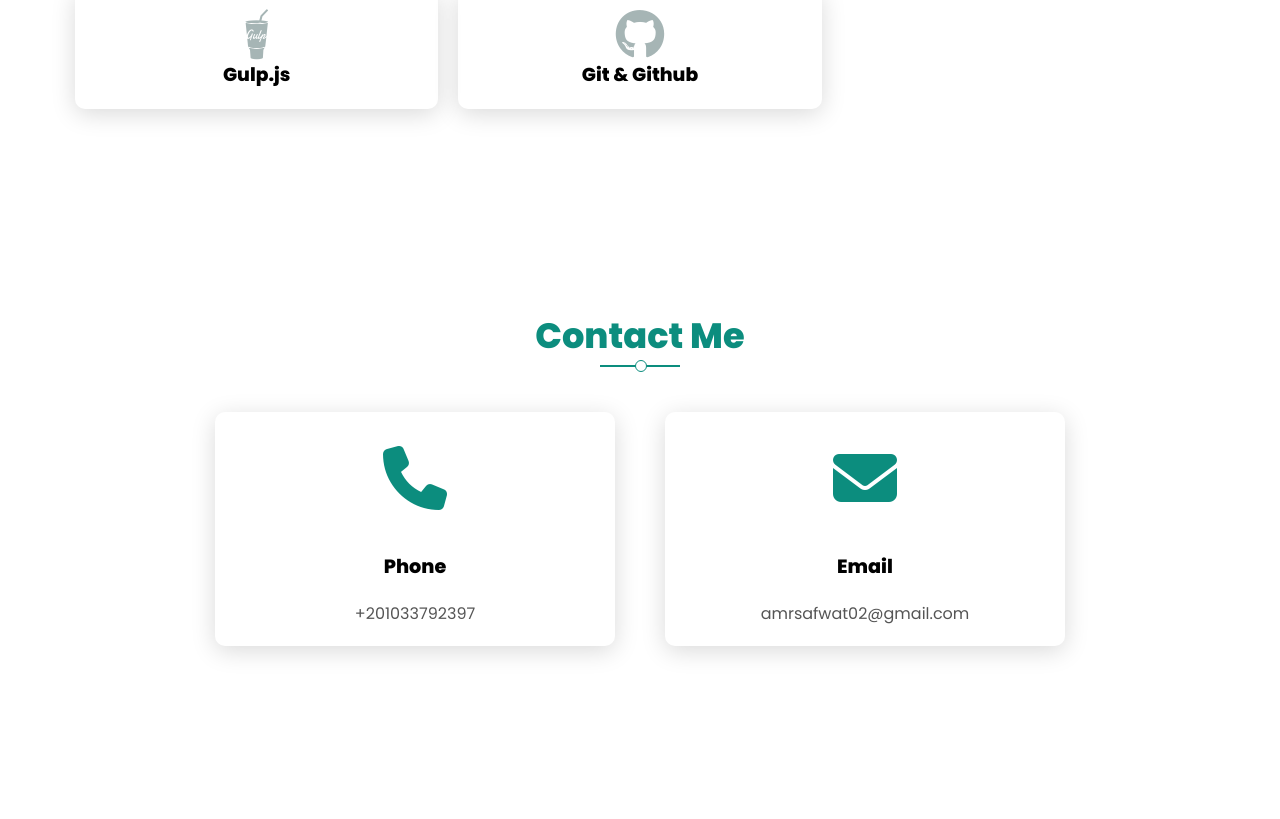
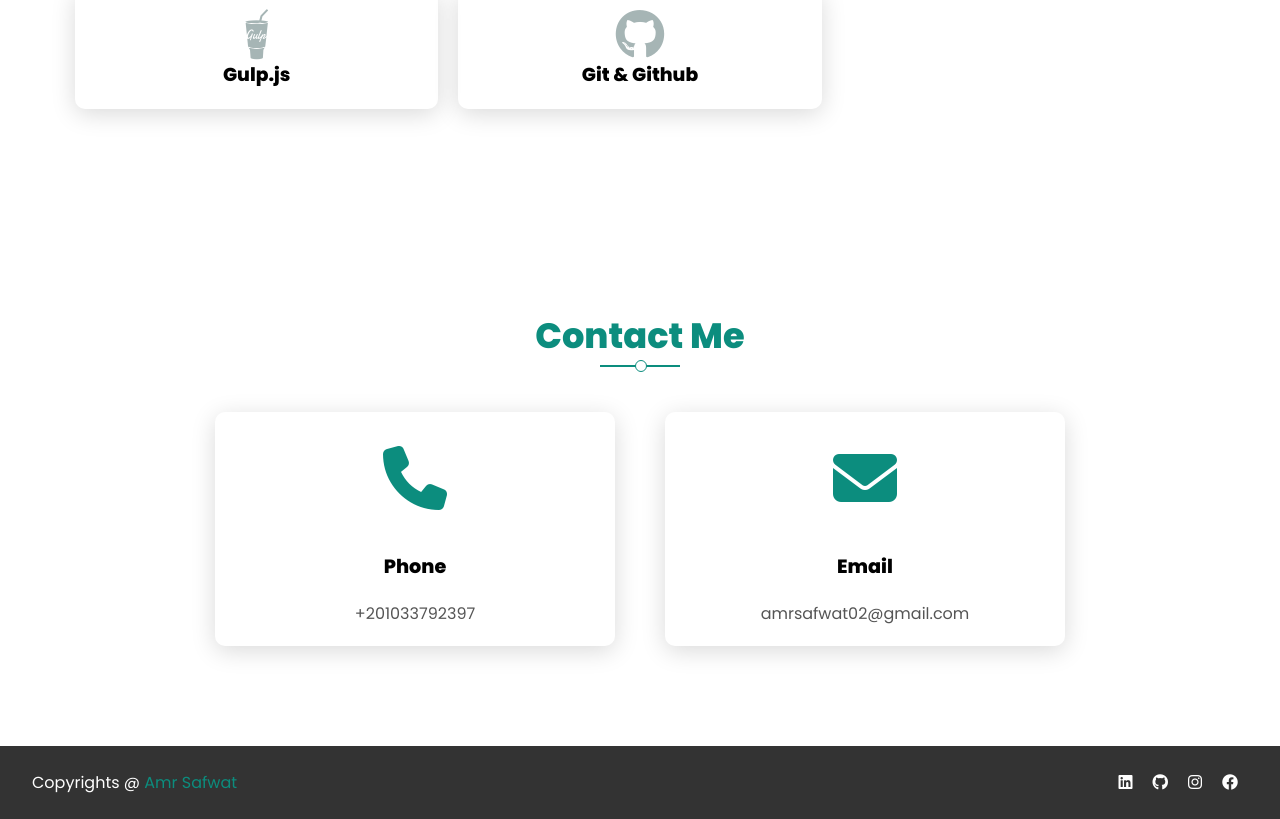
Before and after one commit to Amr-Safwat/Portfolio-Website, a React (Vite) app: page / in a window 1280 px wide. Shown: the part 2638-3457 px from the top of the page. Before the commit the page ends 3384 px from the top, so only its background shows below. Built offline with nearby package versions, Linux system fonts and the light colour scheme.

Commit message:
created footer

```diff
--- /dev/null
+++ b/src/components/8-footer/footer.css
@@ -0,0 +1,37 @@
+/* Footer */
+footer {
+	background-color: var(--section-color);
+	color: white;
+	display: flex;
+	justify-content: space-between;
+	padding: 1.5em 2em;
+}
+
+footer p span {
+	color: var(--main-color);
+}
+
+footer .icons a {
+	color: white;
+	padding: 10px;
+}
+
+footer .icons a:hover {
+	color: #10a997;
+}
+
+@media (max-width: 767px) {
+	footer {
+		padding: 1em;
+	}
+
+	footer p {
+		font-size: 0.8em;
+	}
+
+	footer .icons a {
+		padding: 5px;
+	}
+}
+
+/* Footer */
--- /dev/null
+++ b/src/components/8-footer/footer.jsx
@@ -0,0 +1,28 @@
+import './footer.css'
+
+export default function Footer() {
+    return (
+      <footer class="footer">
+        <p>
+          Copyrights @ <span>Amr Safwat</span>
+        </p>
+        <div class="icons">
+          <a
+            href="https://www.linkedin.com/in/amr-safwat-962699271"
+            target="_blank"
+          >
+            <i class="fab fa-linkedin linked"></i>
+          </a>
+          <a href="https://github.com/Amr-Safwat" target="_blank">
+            <i class="fab fa-github git"></i>
+          </a>
+          <a href="#">
+            <i class="fab fa-instagram insta"></i>
+          </a>
+          <a href="https://www.facebook.com/AmrSafwat02" target="_blank">
+            <i class="fab fa-facebook face"></i>
+          </a>
+        </div>
+      </footer>
+    );
+}
--- a/src/main.jsx
+++ b/src/main.jsx
@@ -8,6 +8,7 @@ import About from './components/3-about/About'
 import Services from './components/4-services/services'
 import Skills from './components/5-my-skills/skills'
 import Contact from './components/7-contact/contact'
+import Footer from './components/8-footer/footer'
 
 createRoot(document.getElementById('root')).render(
   <StrictMode>
@@ -17,5 +18,6 @@ createRoot(document.getElementById('root')).render(
     <Services />
     <Skills />
     <Contact />
+    <Footer />
   </StrictMode>,
 )
```
